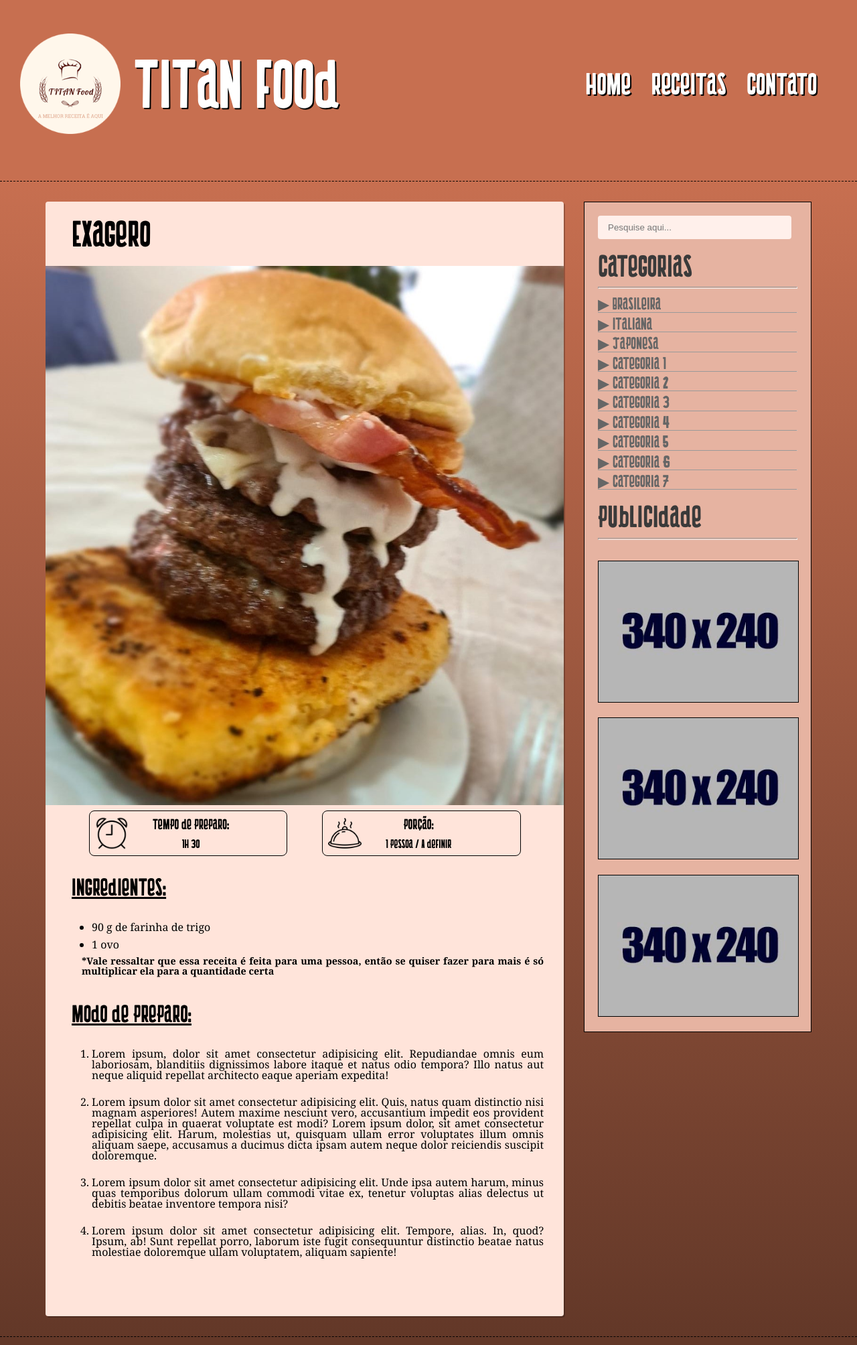
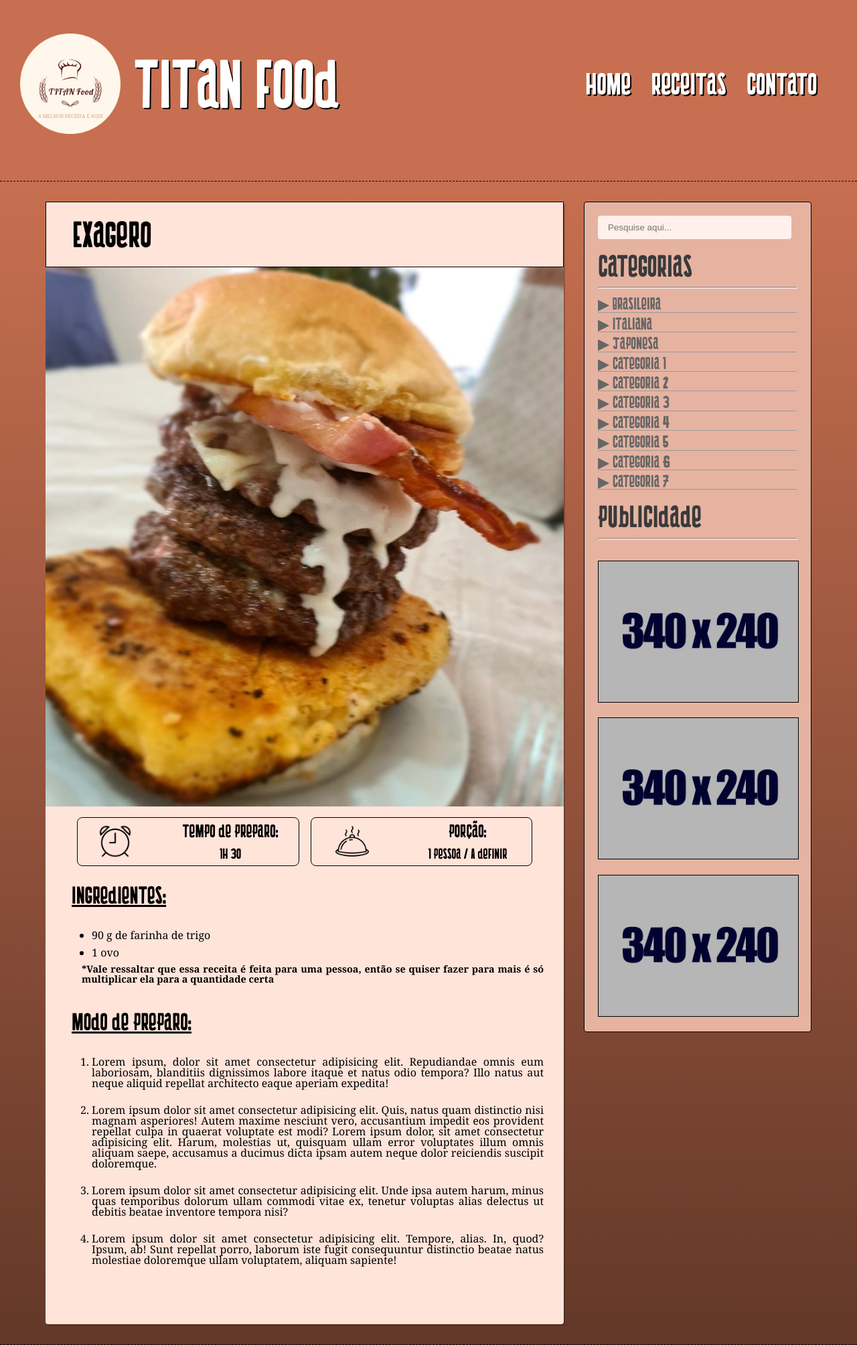
Before and after one commit to glsvitoria/projeto-trainee, a web app: file receitas/EXAGERO.html in a window 1280 px wide. Shown: the top 2008 px of the page at 67% size. Run offline with its HTML, style and script files only (its server is not run), Linux system fonts and the light colour scheme.

Commit message:
Colocando a aba de receitas para ficar responsiva e ajeitando o tamanho das receitas na aba home

```diff
--- a/css/style-home.css
+++ b/css/style-home.css
@@ -17,7 +17,10 @@ main {
 .rodape-lateral {
     padding: 20px;
     margin: 30px 30px 30px 0;
+
     border: 1px solid black;
+    border-radius: 4px;
+
     text-align: left;
     font-size: 1.4em;
     color: rgb(58, 58, 58);
@@ -168,3 +171,10 @@ main {
     }
 
 }
+
+@media screen and (min-width: 1200px) {
+    .foto {
+        width: 90%;
+        margin-left: 5%;
+    }
+}
--- a/css/style-receitas.css
+++ b/css/style-receitas.css
@@ -16,6 +16,7 @@ main {
 .receita h1 {
     font-size: 3em;
     padding: 24px 0 24px 5%;
+    border: 1px solid black;
 }
 
 .imagem {
@@ -55,7 +56,7 @@ main {
 }
 
 .detalhes-receita ol li {
-    list-style-type: style;
+    list-style-type: decimal;
     padding-bottom: 24px;
     text-align: justify;
 }
@@ -71,17 +72,19 @@ main {
 
 .icone-imagem {
     height: 50px;
-    margin-right: 36px;
+    margin-right: 10%;
 }
 
 .info-receita-detalhes {
     display: flex;
     flex-direction: row;
+    justify-content: space-around;
     align-items: center;
     border: 1px solid black;
     border-radius: 8px;
     padding: 8px;
-    width: 40%;
+    width: 45%;
+    max-width: 350px;
 }
 
 .info-receita-detalhes-texto {
@@ -94,3 +97,65 @@ main {
     font-size: 1.2em;
     margin-bottom: 12px;
 }
+
+@media screen and (min-width: 1000px) {
+    .info-receita-detalhes-texto h3 {
+        font-size: 1.5em;
+    }
+
+    .info-receita-detalhes-texto p {
+        font-size: 1.2em;
+    }
+
+    .imagem {
+        margin-bottom: 10px;
+    }
+}
+
+@media screen and (min-width: 1300px) {
+    .info-receita-detalhes-texto h3 {
+        font-size: 1.8em;
+    }
+
+    .info-receita-detalhes-texto p {
+        font-size: 1.4em;
+    }
+}
+
+@media screen and (max-width: 860px) {
+    main {
+        display: flex;
+        flex-direction: column;
+    }
+
+    .receita {
+        width: 90%;
+    }
+}
+
+@media screen and (max-width: 550px) {
+    .receita h1 {
+        text-align: center;
+    }
+
+    .info-receita {
+        display: flex;
+        flex-direction: column;
+    }
+
+    .info-receita-detalhes {
+        width: 100%;
+    }
+
+    .info-receita-detalhes:first-child {
+        margin-bottom: 10px;
+    }
+
+    .imagem {
+        margin-bottom: 50px;
+    }
+
+    .detalhes-receita h2:first-child {
+        margin-top: 30px;
+    }
+}
--- a/index.html
+++ b/index.html
@@ -75,7 +75,7 @@
             <div class="post">
                 <h2>EXAGERO</h2>
                 <p class="data">02/06/2021 19h - By: Coutinho</p>
-                <img class="foto" src="images/EXAGERO.jpg" alt="Banner do Site">
+                <img class="foto" src="images/imagem-receitas/EXAGERO.jpg" alt="Foto do EXAGERO">
                 <p>
                   Esse hamburguer ao foi feito para seres humanos normais.
                 <br> <br>
```
